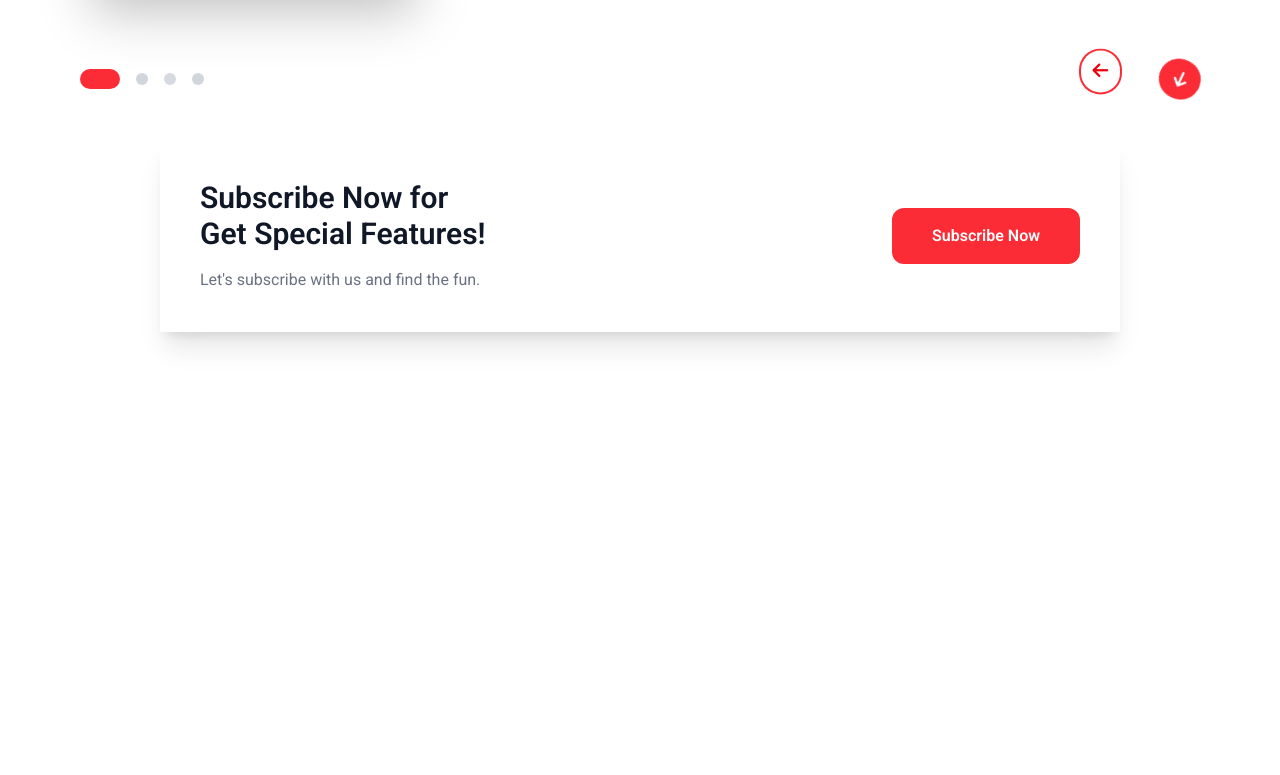
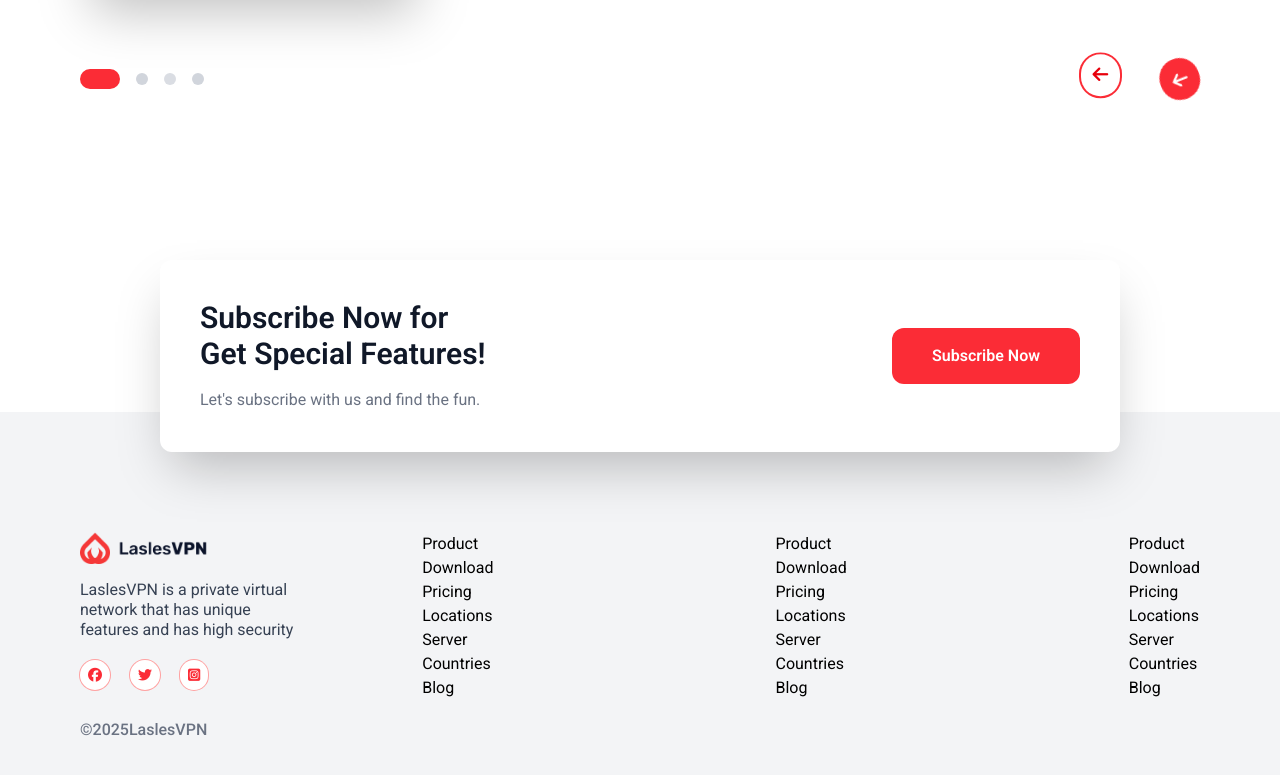
Before and after one commit to docile-imbereyemaso/landpage-tailwindcss-react, a React (Vite) app: page / in a window 1280 px wide. Shown: the part 3566-4341 px from the top of the page. Before the commit the page ends 3978 px from the top, so only its background shows below. Built offline with nearby package versions, Linux system fonts and the light colour scheme.

Commit message:
feat:Designing the footer component

```diff
--- a/index.html
+++ b/index.html
@@ -10,7 +10,7 @@
 <link rel="preconnect" href="https://fonts.gstatic.com" crossorigin>
 <link href="https://fonts.googleapis.com/css2?family=Roboto:ital,wght@0,100..900;1,100..900&display=swap" rel="stylesheet">
   </head>
-  <body class="font-[roboto]  overflow-x-hidden">
+  <body class="font-[roboto]  overflow-x-hidden bg-gray-100">
     <div id="root"></div>
     <script type="module" src="/src/main.jsx"></script>
   </body>
--- a/src/App.jsx
+++ b/src/App.jsx
@@ -4,6 +4,7 @@ import Top from "./components/Top"
 import Cards from "./components/Cards"
 import MapContainer from "./components/MapContainer"
 import Testimons from "./components/Testimons"
+import Footer from "./components/Footer"
 
 
 function App() {
@@ -29,6 +30,8 @@ function App() {
    <MapContainer/>
    <Testimons/>
       </main>
+
+    <Footer/>
    </>
   )
 }
--- /dev/null
+++ b/src/components/Footer.jsx
@@ -0,0 +1,60 @@
+import React from 'react';
+import logo from '../assets/logo.png';
+
+const Footer = () => {
+  return (
+    <div className='bg-gray-100   lg:px-20  lg:py-30 px-10 flex flex-col lg:flex-row lg:gap-x-30'>
+         <div className='lg:w-80'>
+            <img src={logo} alt="" className='w-32 lg:mb-4' />
+             <p className='text-gray-700 text-base/5'>LaslesVPN is a private virtual network that has unique features and has high security</p>
+             <div className='space-x-5 mt-5'>
+              <i class="fa-brands fa-facebook bg-white p-2 rounded-full ring-1 ring-red-300 text-red-500 text-sm shadow-2xl"></i>
+              <i class="fa-brands fa-twitter bg-white p-2 rounded-full ring-1 ring-red-300 text-red-500 text-sm shadow-2xl"></i>
+              <i class="fa-brands fa-square-instagram bg-white p-2 rounded-full ring-1 ring-red-300 text-red-500 text-sm shadow-2xl"></i>
+
+             </div>
+             <p className='mt-7 text-gray-500 font-medium text-base'>&copy;{new Date().getFullYear()}LaslesVPN</p>
+         </div>
+
+
+<div className='lg:flex lg:flex-row justify-between w-full'>
+
+         <div>
+           <h1>Product</h1>
+           <ul>
+            <li>Download</li>
+            <li>Pricing</li>
+            <li>Locations</li>
+            <li>Server</li>
+            <li>Countries</li>
+            <li>Blog</li>
+           </ul>
+         </div>
+           <div>
+           <h1>Product</h1>
+           <ul>
+            <li>Download</li>
+            <li>Pricing</li>
+            <li>Locations</li>
+            <li>Server</li>
+            <li>Countries</li>
+            <li>Blog</li>
+           </ul>
+         </div>
+           <div>
+           <h1>Product</h1>
+           <ul>
+            <li>Download</li>
+            <li>Pricing</li>
+            <li>Locations</li>
+            <li>Server</li>
+            <li>Countries</li>
+            <li>Blog</li>
+           </ul>
+         </div>
+</div>
+    </div>
+  )
+}
+
+export default Footer
--- a/src/components/Testimons.jsx
+++ b/src/components/Testimons.jsx
@@ -89,7 +89,7 @@ const Testimons = () => {
           </div>
     </div>
 
-    <div className='bg-white shadow-xl mx-20 mt-10 mb-10 p-10 flex justify-between items-center max-lg:flex-col max-lg:space-y-5'>
+    <div className='bg-white shadow-2xl mx-20 mt-10 mb-10 p-10 flex justify-between items-center max-lg:flex-col max-lg:space-y-5 max-lg:w-full max-lg:mx-0 translate-y-30 transform rounded-xl '>
         <div className=' max-w-75'>
           <h1 className='text-3xl font-semibold text-gray-900 mb-4'>Subscribe Now for Get Special Features!</h1>
           <p className='text-gray-500'>Let's subscribe with us and find the fun.</p>
```
Also changed, not shown: src/assets/logo.png (added).
